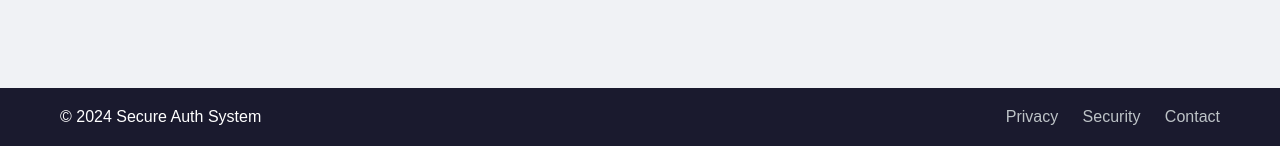
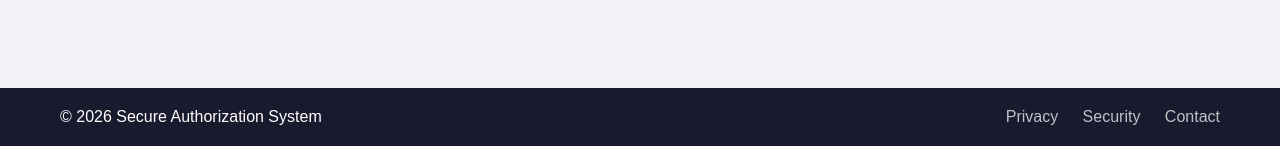
Before and after one commit to Dot-et/Web-app-INSA, a Flask app: page / in a window 1280 px wide. Shown: the part 654-800 px from the top of the page. Run offline with Flask 3, Linux system fonts and the light colour scheme.

Commit message:
Update base.html styling/layout

```diff
--- a/templates/base.html
+++ b/templates/base.html
@@ -99,7 +99,7 @@
 
     <footer class="footer">
         <div class="footer-content">
-            <p>&copy; 2024 Secure Auth System</p>
+            <p>&copy; 2026  Secure Authorization System</p>
             <div class="footer-links">
                 <a href="#">Privacy</a>
                 <a href="#">Security</a>
```
